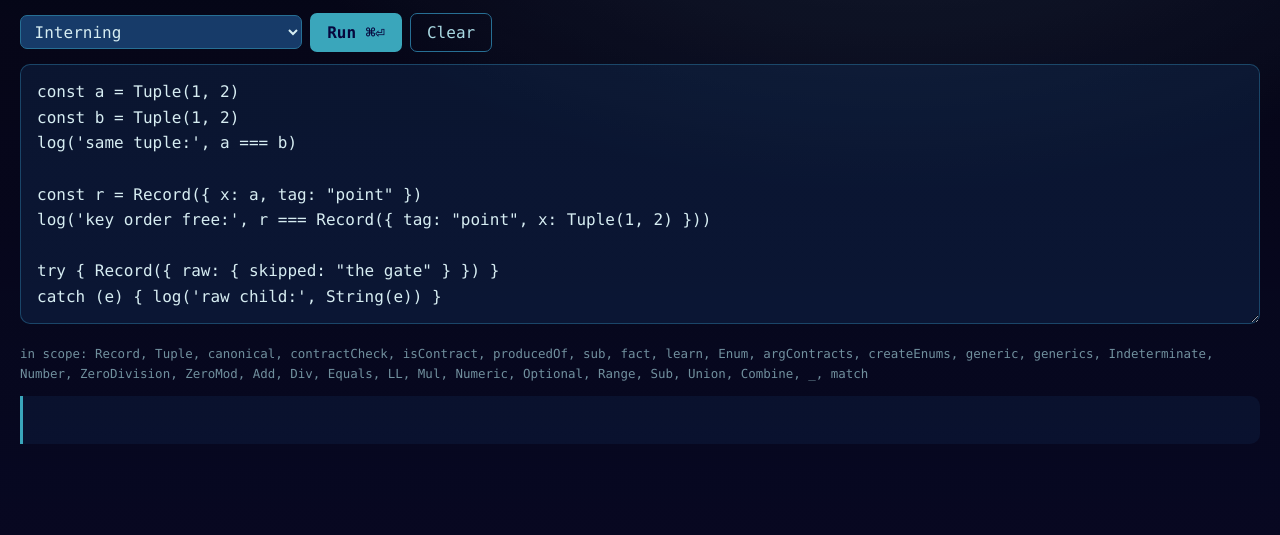
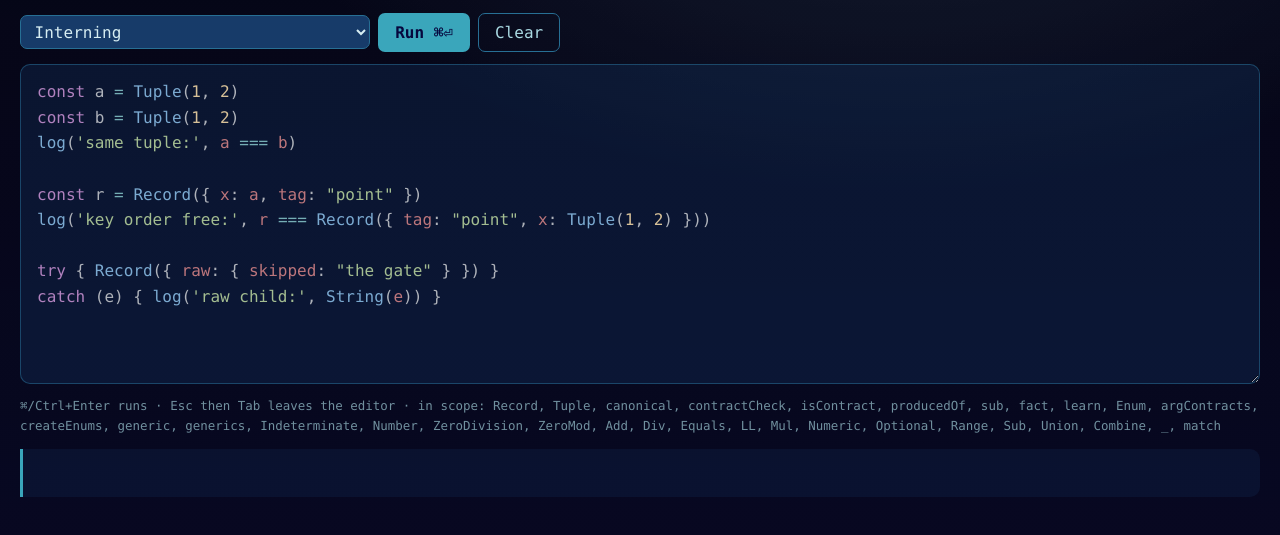
Before and after one commit to dbrdarski/oddo-next, a website built with Parcel: page index.html in a window 1280 px wide. Shown: the part 75-610 px from the top of the page. Built offline with nearby package versions, Linux system fonts and the light colour scheme.

Commit message:
Improve playground editor and matching examples

```diff
--- a/index.html
+++ b/index.html
@@ -16,7 +16,7 @@
     <button id="run">Run ⌘⏎</button>
     <button id="clear">Clear</button>
   </div>
-  <textarea id="editor" spellcheck="false"></textarea>
+  <div id="editor"></div>
   <p class="hint" id="scope"></p>
   <div id="output"></div>
   <script type="module" src="playground.mjs"></script>
--- a/playground.mjs
+++ b/playground.mjs
@@ -1,6 +1,12 @@
 // ==========================================
 // Browser Playground
 // ==========================================
+
+import { EditorView, minimalSetup } from 'codemirror'
+import { indentWithTab } from '@codemirror/commands'
+import { javascript } from '@codemirror/lang-javascript'
+import { oneDark } from '@codemirror/theme-one-dark'
+import { keymap } from '@codemirror/view'
 
 // Everything the modules export is in scope of the evaluated code, so the
 // playground speaks the same language as the source: Tuple, Record, the
@@ -120,7 +126,7 @@ try {
 }`,
   },
   {
-    name: 'Match unordered Tuple',
+    name: 'Combine: declared order',
     code: `const expression = Add(1, 2)
 
 const result = match(Tuple(expression, 3))(
@@ -131,6 +137,66 @@ const result = match(Tuple(expression, 3))(
 
 log('source order:', Tuple(expression, 3))
 log('pattern order:', result)`,
+  },
+  {
+    name: 'Combine: overlapping contracts',
+    code: `const expression = Add(1, 2)
+
+// 3 satisfies both contracts. Taking it for Numeric first would leave
+// the expression for Number, so Combine backtracks to the valid assignment.
+const result = match(Tuple(3, expression))(
+  $ => Combine(Numeric, Number)(
+    (numeric, number) => [numeric, number]
+  )
+)
+
+log('candidates:', Tuple(3, expression))
+log('Numeric, Number:', result)`,
+  },
+  {
+    name: 'Combine: generic rollback',
+    code: `const result = match(Tuple(2, 3))(
+  ($, [other]) => Combine(other, Equals(2))(
+    (other, two) => [other, two]
+  )
+)
+
+// The first attempt binds other = 2 and then fails Equals(2) against 3.
+// That speculative binding is restored before the successful assignment.
+log('other, exact two:', result)`,
+  },
+  {
+    name: 'Combine: duplicates & repetition',
+    code: `const exactTwos = match(Tuple(2, 2))(
+  $ => Combine(Equals(2), Equals(2))(
+    (first, second) => [first, second]
+  )
+)
+
+const repeated = values => match(values)(
+  ($, [same]) => Combine(same, same)(
+    (first, second) => 'same: ' + first + ', ' + second
+  ),
+  $ => $(_)(() => 'different')
+)
+
+log('two occurrences:', exactTwos)
+log(repeated(Tuple(2, 2)))
+log(repeated(Tuple(2, 3)))`,
+  },
+  {
+    name: 'Combine: exact Tuple cardinality',
+    code: `const pair = values => match(values)(
+  $ => Combine(Number, Number)(
+    (first, second) => 'pair: ' + first + ', ' + second
+  ),
+  $ => $(_)(() => 'not exactly two Numbers')
+)
+
+log(pair(Tuple(1)))
+log(pair(Tuple(1, 2)))
+log(pair(Tuple(1, 2, 3)))
+log('raw Array:', pair([1, 2]))`,
   },
   {
     name: 'Structural sharing',
@@ -180,11 +246,12 @@ log('other tuples unaffected:', fact(Tuple(1, 3), 'label') === undefined)`,
   },
 ]
 
-const editor = document.getElementById('editor')
+const editorRoot = document.getElementById('editor')
 const output = document.getElementById('output')
 const picker = document.getElementById('examples')
 
-document.getElementById('scope').textContent = `in scope: ${names.join(', ')}`
+document.getElementById('scope').textContent =
+  `⌘/Ctrl+Enter runs · Esc then Tab leaves the editor · in scope: ${names.join(', ')}`
 
 for (const { name } of examples) picker.append(new Option(name))
 
@@ -209,13 +276,15 @@ const compile = (code) => {
   catch { return new Function(...names, 'log', code) }
 }
 
+let editor
+
 const run = () => {
   output.textContent = ''
   const log = (...vals) => print(vals.map(v => typeof v === 'string' ? v : show(v)).join(' '))
   const original = console.log
   console.log = (...vals) => { log(...vals); original.apply(console, vals) }
   try {
-    const result = compile(editor.value)(...values, log)
+    const result = compile(editor.state.doc.toString())(...values, log)
     if (result !== undefined) print(`→ ${show(result)}`)
   } catch (e) {
     print(String(e), 'err')
@@ -224,23 +293,72 @@ const run = () => {
   }
 }
 
+const editorTheme = EditorView.theme({
+  '&': {
+    height: '100%',
+    color: 'var(--foam)',
+    backgroundColor: 'transparent',
+  },
+  '&.cm-focused': { outline: 'none' },
+  '.cm-scroller': {
+    overflow: 'auto',
+    fontFamily: 'inherit',
+    lineHeight: '1.6',
+  },
+  '.cm-content': { padding: '0.9rem 0' },
+  '.cm-line': { padding: '0 1rem' },
+  '.cm-gutters': {
+    color: 'var(--ice)',
+    backgroundColor: 'rgba(2, 62, 138, 0.24)',
+    borderRight: '1px solid rgba(0, 119, 182, 0.35)',
+  },
+  '.cm-activeLine, .cm-activeLineGutter': {
+    backgroundColor: 'rgba(0, 180, 216, 0.08)',
+  },
+  '&.cm-focused .cm-cursor': { borderLeftColor: 'var(--cyan)' },
+  '&.cm-focused .cm-selectionBackground, ::selection': {
+    backgroundColor: 'rgba(0, 119, 182, 0.65)',
+  },
+}, { dark: true })
+
+editor = new EditorView({
+  doc: localStorage.getItem('oddo.playground') ?? examples[0].code,
+  parent: editorRoot,
+  extensions: [
+    minimalSetup,
+    javascript(),
+    oneDark,
+    editorTheme,
+    EditorView.lineWrapping,
+    EditorView.contentAttributes.of({
+      'aria-label': 'JavaScript code editor',
+      spellcheck: 'false',
+    }),
+    keymap.of([
+      {
+        key: 'Mod-Enter',
+        run: () => (run(), true),
+      },
+      indentWithTab,
+    ]),
+    EditorView.updateListener.of(update => {
+      if (update.docChanged)
+        localStorage.setItem('oddo.playground', update.state.doc.toString())
+    }),
+  ],
+})
+
 document.getElementById('run').addEventListener('click', run)
 document.getElementById('clear').addEventListener('click', () => { output.textContent = '' })
 
 picker.addEventListener('change', () => {
-  editor.value = examples[picker.selectedIndex].code
-  localStorage.setItem('oddo.playground', editor.value)
+  editor.dispatch({
+    changes: {
+      from: 0,
+      to: editor.state.doc.length,
+      insert: examples[picker.selectedIndex].code,
+    },
+    selection: { anchor: 0 },
+    scrollIntoView: true,
+  })
 })
-
-editor.addEventListener('input', () => localStorage.setItem('oddo.playground', editor.value))
-
-editor.addEventListener('keydown', (e) => {
-  if ((e.metaKey || e.ctrlKey) && e.key === 'Enter') { e.preventDefault(); run() }
-  if (e.key === 'Tab') {
-    e.preventDefault()
-    const { selectionStart: s, selectionEnd } = editor
-    editor.setRangeText('  ', s, selectionEnd, 'end')
-  }
-})
-
-editor.value = localStorage.getItem('oddo.playground') ?? examples[0].code
--- a/styles.css
+++ b/styles.css
@@ -83,22 +83,19 @@ button { cursor: pointer; padding: 0.35rem 1rem; border: 1px solid transparent;
 #clear { background: transparent; color: var(--ice); border-color: var(--blue); }
 #clear:hover { color: var(--foam); border-color: var(--blue-bright); }
 
-textarea {
+#editor {
   width: 100%;
+  height: 320px;
   min-height: 260px;
-  font: inherit;
-  line-height: 1.6;
-  padding: 0.9rem 1rem;
-  tab-size: 2;
   resize: vertical;
-  color: var(--foam);
-  caret-color: var(--cyan);
+  overflow: hidden;
   background: rgba(2, 62, 138, 0.3);
   border: 1px solid rgba(0, 119, 182, 0.55);
   border-radius: 10px;
   outline: none;
 }
-textarea:focus { border-color: var(--cyan); box-shadow: 0 0 0 3px rgba(0, 180, 216, 0.18); }
+#editor:focus-within { border-color: var(--cyan); box-shadow: 0 0 0 3px rgba(0, 180, 216, 0.18); }
+#editor .cm-editor { height: 100%; background: transparent; }
 
 .hint { font-size: 0.78em; color: var(--ice); opacity: 0.65; }
 
```
Also changed, not shown: package.json (+7 -0 lines), 1 other file.
